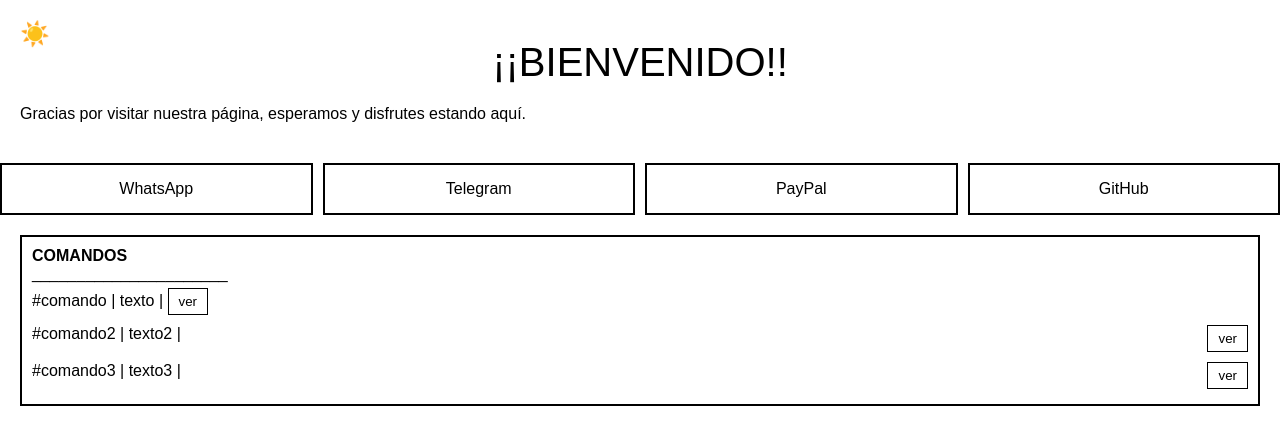
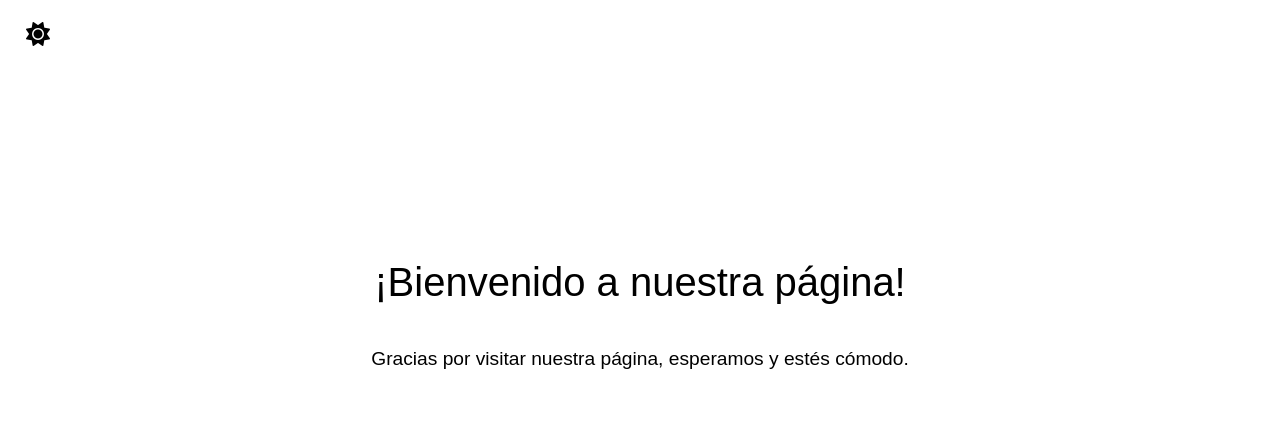
Before and after one commit to MDMX-MKTG/frieren, a plain HTML site: page public/index.html in a window 1280 px wide. Drawn offline with Linux system fonts and the light colour scheme.

Commit message:
Update index.html

```diff
--- a/public/index.html
+++ b/public/index.html
@@ -4,159 +4,76 @@
     <meta charset="UTF-8">
     <meta name="viewport" content="width=device-width, initial-scale=1.0">
     <title>Página de Bienvenida</title>
+    <link rel="stylesheet" href="https://cdnjs.cloudflare.com/ajax/libs/font-awesome/6.0.0-beta3/css/all.min.css">
     <style>
         body {
+            background-color: white;
+            color: black;
             font-family: Arial, sans-serif;
-            margin: 0;
-            padding: 0;
             transition: background-color 0.5s, color 0.5s;
         }
-        .light-theme {
-            background-color: white;
-            color: black;
+        .welcome {
+            font-size: 2.5em;
+            text-align: center;
+            margin-top: 20%;
+            animation: move 2s infinite alternate;
+            border: 5px solid transparent;
+            border-radius: 10px;
+            padding: 10px;
+            transition: border-color 0.5s;
         }
-        .dark-theme {
+        .message {
+            text-align: center;
+            font-size: 1.2em;
+            margin-top: 20px;
+        }
+        .button {
+            position: absolute;
+            top: 20px;
+            left: 20px;
+            background: none;
+            border: none;
+            cursor: pointer;
+            font-size: 24px;
+            transition: transform 0.3s;
+        }
+        .button:hover {
+            transform: scale(1.1);
+        }
+        @keyframes move {
+            0% { transform: translateY(0); }
+            100% { transform: translateY(-10px); }
+        }
+        .dark-mode {
             background-color: black;
             color: white;
         }
-        #header {
-            position: relative;
-            padding: 20px;
-        }
-        #theme-toggle {
-            position: absolute;
-            top: 20px;
-            left: 20px;
-            cursor: pointer;
-            font-size: 24px;
-        }
-        #welcome {
-            text-align: center;
-            font-size: 2.5em;
-            margin: 20px 0;
-            animation: shine 1s infinite;
-        }
-        @keyframes shine {
-            0% { text-shadow: 0 0 10px rgba(255, 255, 255, 0.5); }
-            50% { text-shadow: 0 0 20px rgba(255, 255, 255, 1); }
-            100% { text-shadow: 0 0 10px rgba(255, 255, 255, 0.5); }
-        }
-        #buttons {
-            display: flex;
-            justify-content: center;
-            gap: 10px;
-            margin: 20px 0;
-        }
-        .button {
-            flex: 1;
-            padding: 15px;
-            border: 2px solid;
-            cursor: pointer;
-            text-align: center;
-            transition: background-color 0.3s, color 0.3s;
-        }
-        .light-theme .button {
-            border-color: black;
-            background-color: white;
-            color: black;
-        }
-        .dark-theme .button {
+        .dark-mode .welcome {
             border-color: white;
-            background-color: black;
-            color: white;
-        }
-        #commands {
-            border: 2px solid;
-            margin: 20px;
-            padding: 10px;
-            transition: border-color 0.5s;
-        }
-        .light-theme #commands {
-            border-color: black;
-        }
-        .dark-theme #commands {
-            border-color: white;
-        }
-        .command {
-            display: flex;
-            justify-content: space-between;
-            padding: 5px 0;
-        }
-        .view-button {
-            cursor: pointer;
-            padding: 5px 10px;
-            border: none;
-            color: inherit;
-            background-color: inherit;
-            transition: background-color 0.3s, color 0.3s;
-        }
-        .light-theme .view-button {
-            border: 1px solid black;
-        }
-        .dark-theme .view-button {
-            border: 1px solid white;
-        }
-        .balloon {
-            position: absolute;
-            background-color: inherit;
-            color: inherit;
-            border: 1px solid;
-            padding: 10px;
-            border-radius: 5px;
-            display: none;
-            transition: opacity 0.5s;
         }
     </style>
 </head>
-<body class="light-theme">
-    <div id="header">
-        <div id="theme-toggle">☀️</div>
-        <div id="welcome">¡¡BIENVENIDO!!</div>
-        <div>Gracias por visitar nuestra página, esperamos y disfrutes estando aquí.</div>
-    </div>
-    <div id="buttons">
-        <div class="button" onclick="window.open('https://wa.me/', '_blank')">WhatsApp</div>
-        <div class="button" onclick="window.open('https://t.me/', '_blank')">Telegram</div>
-        <div class="button" onclick="window.open('https://www.paypal.com/', '_blank')">PayPal</div>
-        <div class="button" onclick="window.open('https://github.com/', '_blank')">GitHub</div>
-    </div>
-    <div id="commands">
-        <div><strong>COMANDOS</strong></div>
-        <div>______________________</div>
-        <div class="command">
-            <span>#comando <span> | texto | </span>
-            <button class="view-button" onclick="showBalloon('Descripción del comando 1')">ver</button>
-        </div>
-        <div class="command">
-            <span>#comando2 | texto2 | </span>
-            <button class="view-button" onclick="showBalloon('Descripción del comando 2')">ver</button>
-        </div>
-        <div class="command">
-            <span>#comando3 | texto3 | </span>
-            <button class="view-button" onclick="showBalloon('Descripción del comando 3')">ver</button>
-        </div>
-    </div>
-    <div class="balloon" id="balloon"></div>
+<body>
+
+    <button class="button" id="toggleButton"><i class="fas fa-sun"></i></button>
+
+    <div class="welcome" id="welcomeText">¡Bienvenido a nuestra página!</div>
+    <div class="message">Gracias por visitar nuestra página, esperamos y estés cómodo.</div>
+
     <script>
-        const themeToggle = document.getElementById('theme-toggle');
+        const button = document.getElementById('toggleButton');
         const body = document.body;
-        let isDarkTheme = false;
+        const welcomeText = document.getElementById('welcomeText');
 
-        themeToggle.onclick = () => {
-            isDarkTheme = !isDarkTheme;
-            body.className = isDarkTheme ? 'dark-theme' : 'light-theme';
-        };
+        button.addEventListener('click', () => {
+            body.classList.toggle('dark-mode');
+            if (body.classList.contains('dark-mode')) {
+                button.innerHTML = '<i class="fas fa-moon"></i>'; // Cambia el icono a luna
+            } else {
+                button.innerHTML = '<i class="fas fa-sun"></i>'; // Cambia el icono a sol
+            }
+        });
+    </script>
 
-        function showBalloon(message) {
-            const balloon = document.getElementById('balloon');
-            balloon.innerText = message;
-            balloon.style.display = 'block';
-            balloon.style.top = `${Math.random() * (window.innerHeight - 50)}px`;
-            balloon.style.left = `${Math.random() * (window.innerWidth - 150)}px`;
-            setTimeout(() => {
-                balloon.style.display = 'none';
-            }, 5000);
-        }
-    </script>
 </body>
 </html>
```
